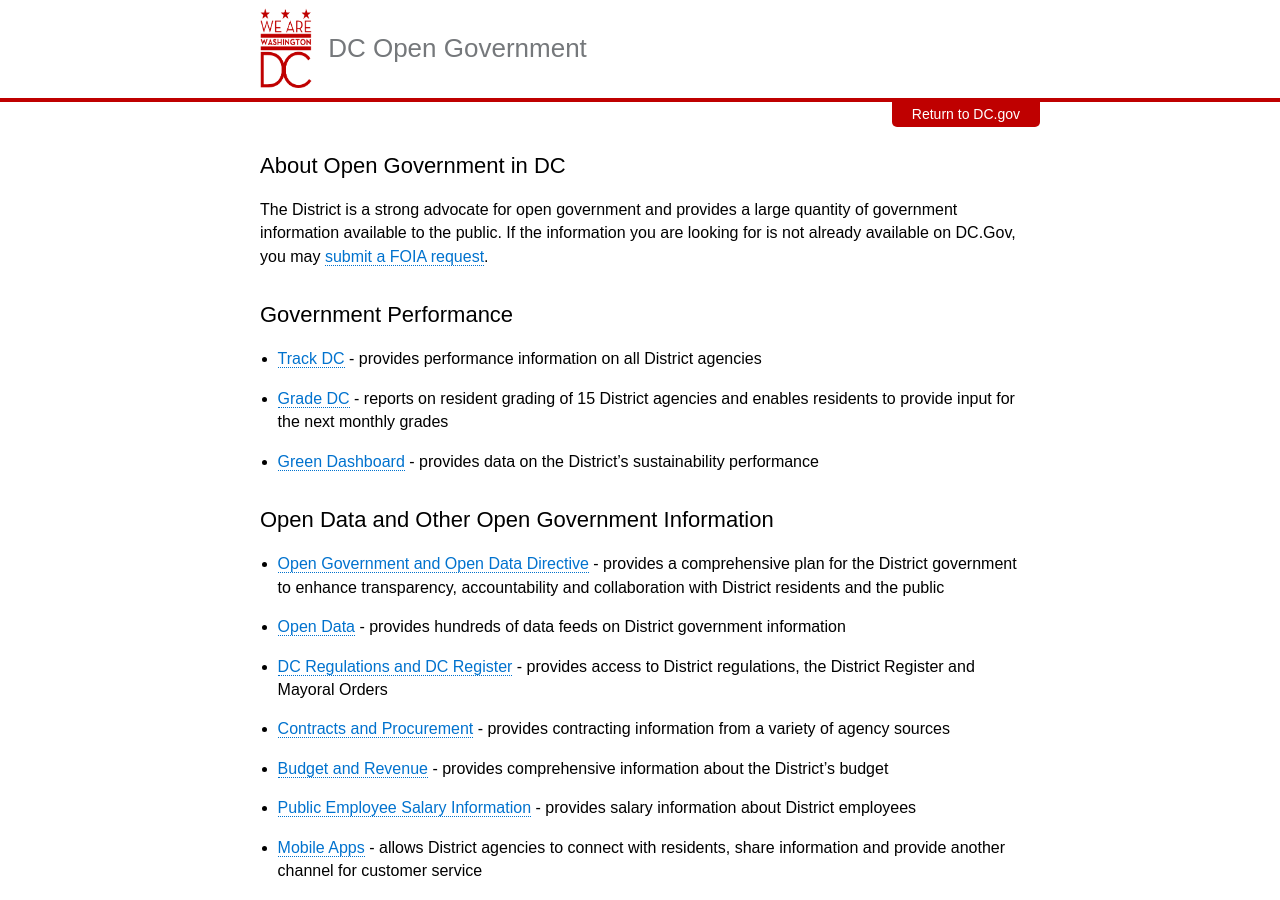
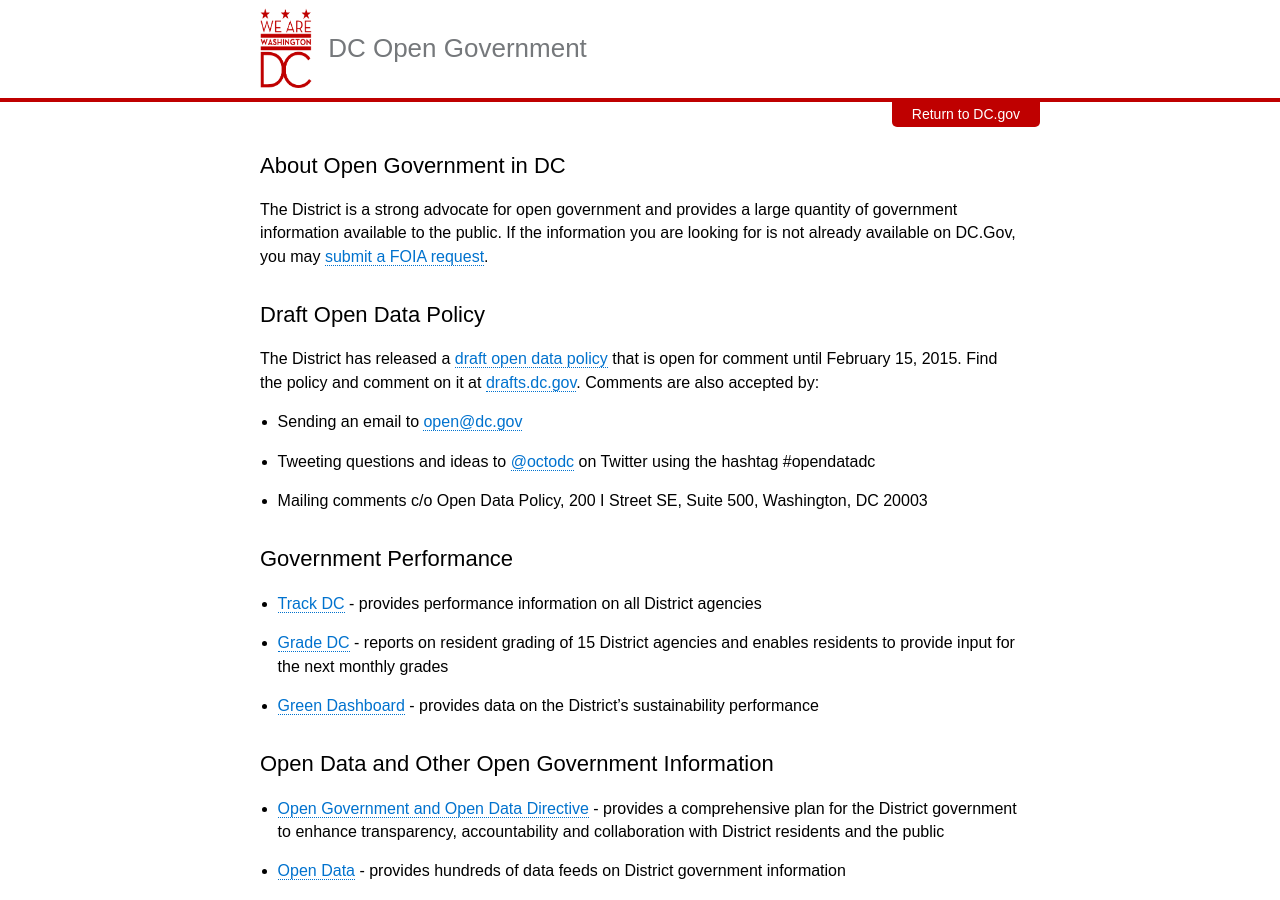
Before and after one commit to DCgov/dcgov.github.io, a Jekyll site: the page built from _pages/index.md, in a window 1280 px wide and 900 px high. Built offline with Jekyll 4.4.1, drawn with Linux system fonts in a browser that asks for light colours; nearby versions of some CDN libraries.

Commit message:
Open data policy language

```diff
--- a/_pages/index.md
+++ b/_pages/index.md
@@ -5,6 +5,14 @@
 ---
 
 The District is a strong advocate for open government and provides a large quantity of government information available to the public. If the information you are looking for is not already available on DC.Gov, you may [submit a FOIA request](http://dc.gov/node/720382).
+
+## Draft Open Data Policy
+
+The District has released a [draft open data policy](https://drafts.dc.gov/docs/draft-open-data-policy) that is open for comment until February 15, 2015. Find the policy and comment on it at [drafts.dc.gov](https://drafts.dc.gov/docs/draft-open-data-policy). Comments are also accepted by:
+
+* Sending an email to [open@dc.gov](mailto:open@dc.gov)
+* Tweeting questions and ideas to [@octodc](https://twitter.com/OCTODC) on Twitter using the hashtag #opendatadc
+* Mailing comments c/o Open Data Policy, 200 I Street SE, Suite 500, Washington, DC 20003
 
 ## Government Performance
 
```
